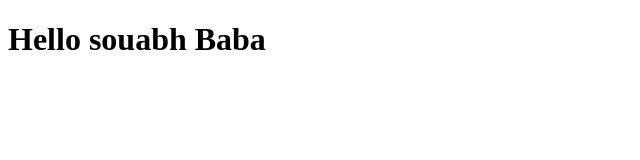
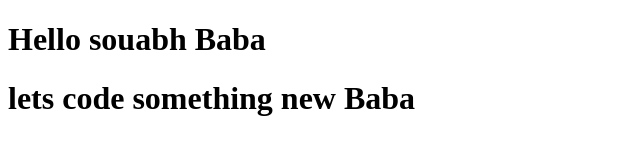
Before and after one commit to sg877/demo, a plain HTML site: page index.html in a window 1280 px wide. Shown: the whole page, without its empty margins (0-640 px from the left). Drawn offline with Linux system fonts and the light colour scheme.

Commit message:
new changes

```diff
--- a/index.html
+++ b/index.html
@@ -8,5 +8,6 @@
 </head>
 <body>
     <h1>Hello souabh Baba</h1>
+    <h1>lets code something new Baba</h1>
 </body>
 </html>
```
